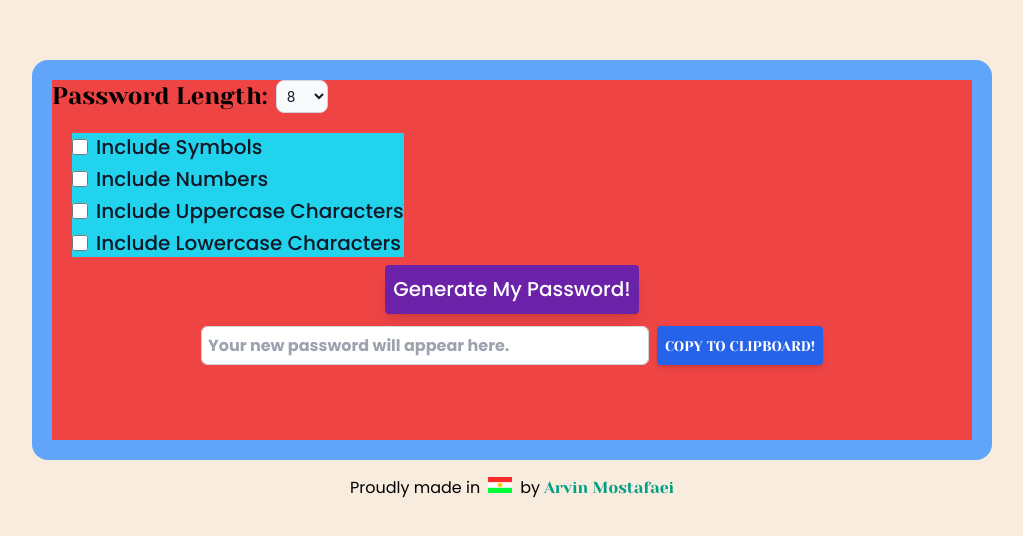
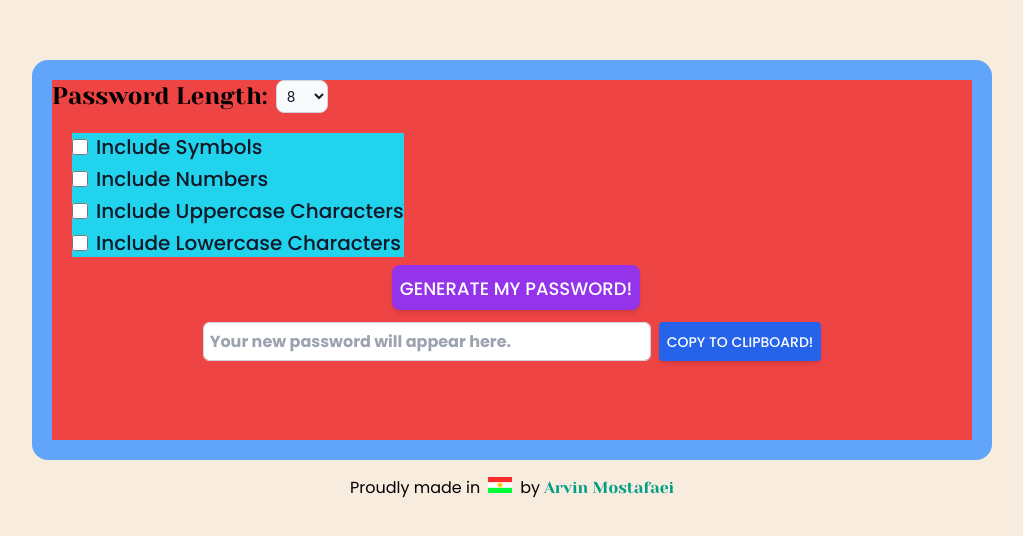
Before and after one commit to arviinmo/palora, a Next.js app: page / in a window 1280 px wide. Shown: the part 120-656 px from the top of the page, without its empty margins (128-1151 px from the left). Built offline with nearby package versions, Linux system fonts and the light colour scheme.

Commit message:
edited some button style

```diff
--- a/components/GenButton/GenButton.jsx
+++ b/components/GenButton/GenButton.jsx
@@ -5,8 +5,8 @@
     <div className="flex text-center items-center justify-center lg:mt-8 xs:mt-2">
       <button
         type="button"
-        className="inline-block px-2 py-3 text-xl font-Poppins bg-purple-800 text-white font-medium leading-tight rounded shadow-lg hover:bg-purple-700 hover:shadow-lg focus:bg-purple-700 focus:shadow-lg focus:outline-none focus:ring-0 active:bg-blue-800 active:shadow-lg transition duration-150 ease-in-out"
-      >
+        className="flex w-max ml-2 px-2 pt-2.5 pb-2 bg-purple-600 text-white font-medium font-Poppins text-lg leading-normal uppercase rounded-lg shadow-md hover:bg-purple-700 hover:shadow-lg focus:bg-purple-700 focus:shadow-lg focus:outline-none focus:ring-0 active:bg-purple-800 active:shadow-lg transition duration-150 ease-in-out align-center"
+        >
         Generate My Password!
       </button>
     </div>
--- a/components/Output&Copy/Output&Copy.jsx
+++ b/components/Output&Copy/Output&Copy.jsx
@@ -11,7 +11,7 @@
         />
         <button
           type="button"
-          className="flex w-max ml-2 px-2 pt-2.5 pb-2 bg-blue-600 text-white font-medium font-Yeseva text-sm leading-normal uppercase rounded shadow-md hover:bg-blue-700 hover:shadow-lg focus:bg-blue-700 focus:shadow-lg focus:outline-none focus:ring-0 active:bg-blue-800 active:shadow-lg transition duration-150 ease-in-out align-center"
+          className="flex w-max ml-2 px-2 pt-2.5 pb-2 bg-blue-600  text-white font-medium font-Poppins text-sm leading-normal uppercase rounded shadow-md hover:bg-blue-700 hover:shadow-lg focus:bg-blue-700 focus:shadow-lg focus:outline-none focus:ring-0 active:bg-blue-800 active:shadow-lg transition duration-150 ease-in-out align-center"
         >
           Copy to Clipboard!
         </button>
```
